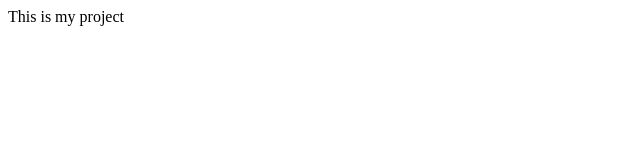
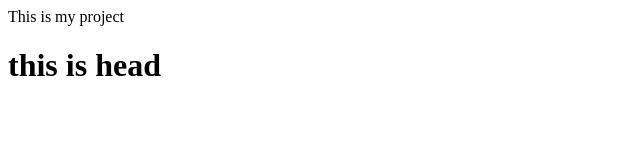
Before and after one commit to ELearnTez/jekins_html_demo, a plain HTML site: page index.html in a window 1280 px wide. Shown: the whole page, without its empty margins (0-640 px from the left). Drawn offline with Linux system fonts and the light colour scheme.

Commit message:
Update index.html

```diff
--- a/index.html
+++ b/index.html
@@ -1,3 +1,6 @@
 <html>
-	<body>This is my project</body>
+	<body>This is my project
+		<H1>this is head</h1>
+	</body>
+
 </html>
```
